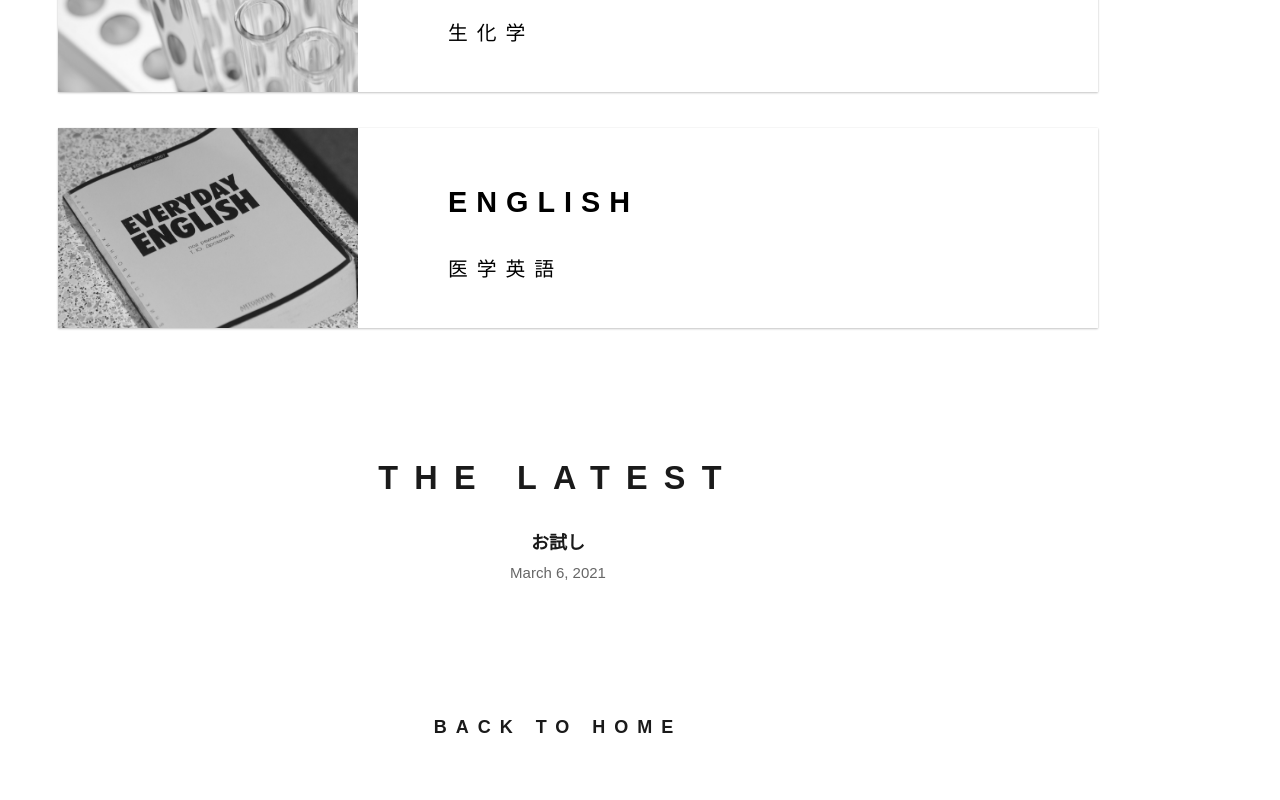
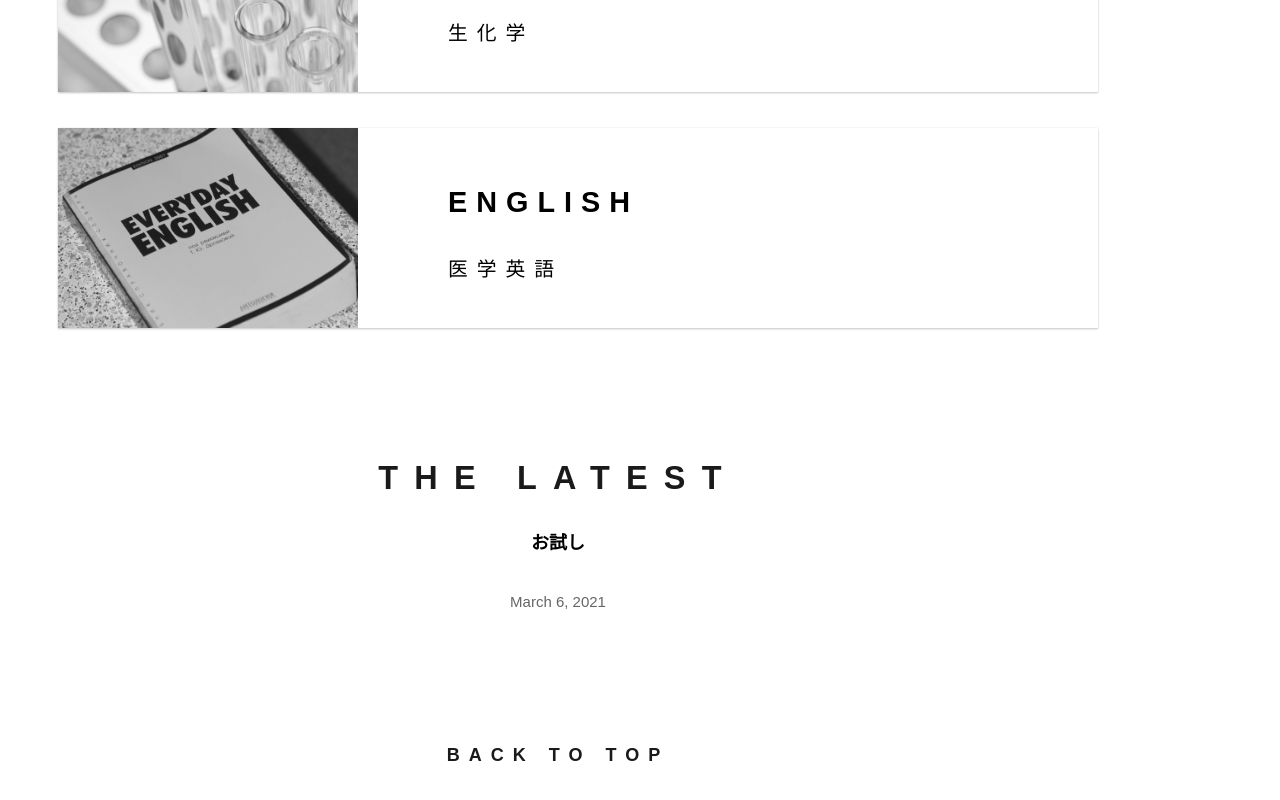
Before and after one commit to yui-nagamatsu/nextjs-blog, a Next.js app: page / in a window 1280 px wide. Shown: the part 640-1440 px from the top of the page. Built offline with nearby package versions, Linux system fonts and the light colour scheme.

Commit message:
Typo at Back to top

```diff
--- a/pages/index.js
+++ b/pages/index.js
@@ -92,7 +92,9 @@ export default function Home({ allPostsData }) {
               {allPostsData.map(({ id, date, title }) => (
                 <li className={utilStyles.listItem} key={id}>
                   <Link href={`/posts/${id}`}>
-                    <a>{title}</a>
+                    <a className={utilStyles.listTitle}>
+                      <span>{title}</span>
+                    </a>
                   </Link>
                   <br />
                   <small className={utilStyles.lightText}>
@@ -103,9 +105,9 @@ export default function Home({ allPostsData }) {
             </ul>
           </div>
           <div className={utilStyles.backToHome}>
-            <Link href="/">
-              <a><i class="fas fa-home"></i> BACK TO HOME</a>
-            </Link>
+              <a className={utilStyles.backToHome_a} href="/">
+                <span>BACK TO TOP</span>
+              </a>
           </div>
         </div>
         </section>
--- a/styles/utils.module.css
+++ b/styles/utils.module.css
@@ -6,24 +6,6 @@
 
 .padding1px {
   padding-top: 1px;
-}
-
-.list {
-  list-style: none;
-  padding: 0;
-  margin: 0;
-}
-
-.listItem {
-  margin: 0 0 1.25rem;
-}
-
-.listItem a:hover{
-  opacity: 0.6;
-}
-
-.lightText {
-  color: #666;
 }
 
 .categoryItem{
@@ -171,3 +153,55 @@
 .theLatest{
   margin-bottom: 7rem;
 }
+
+.list {
+  list-style: none;
+  padding: 0;
+  margin: 0;
+}
+
+.listItem {
+  margin: 0 0 1.25rem;
+}
+
+.listTitle{
+  position: relative;
+  border: 0px;
+  margin-left: auto;
+  margin-right: auto;
+  width: 5rem;
+  height: auto;
+  display: flex;
+  text-align: center;
+}
+
+.listTitle span{
+  width: 100%;
+  height: 100%;
+  color: black;
+  z-index: 10;
+}
+
+.listTitle span:before{
+  content: "";
+  position: absolute;
+  top: 0;
+  bottom: 0;
+  width: 0;
+  display: block;
+  background: black;
+  z-index: -1;
+  transition: .3s;
+}
+
+.listTitle span:hover{
+  color:white;
+}
+
+.listTitle span:hover:before{
+  width: 100%;
+}
+
+.lightText {
+  color: #666;
+}
```
